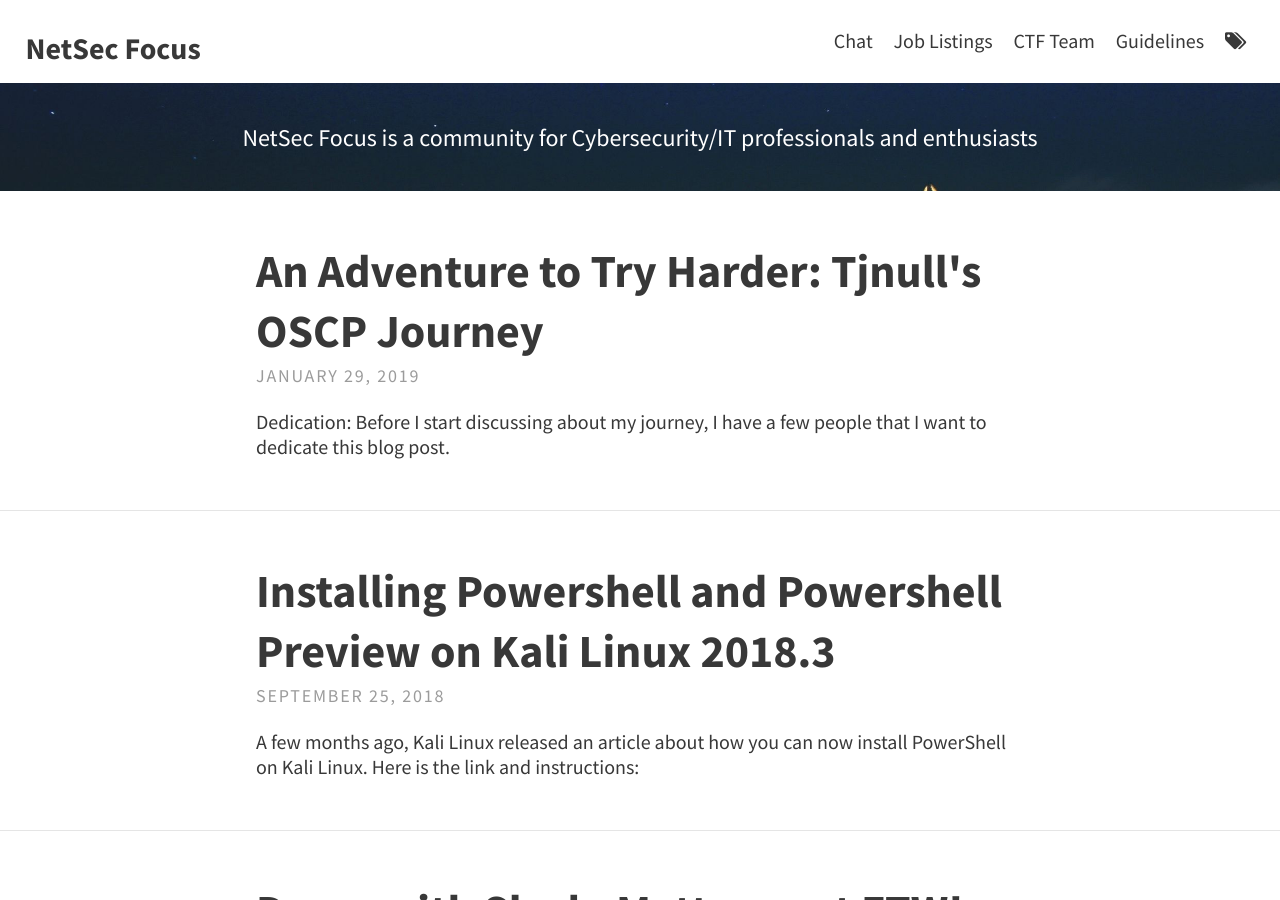
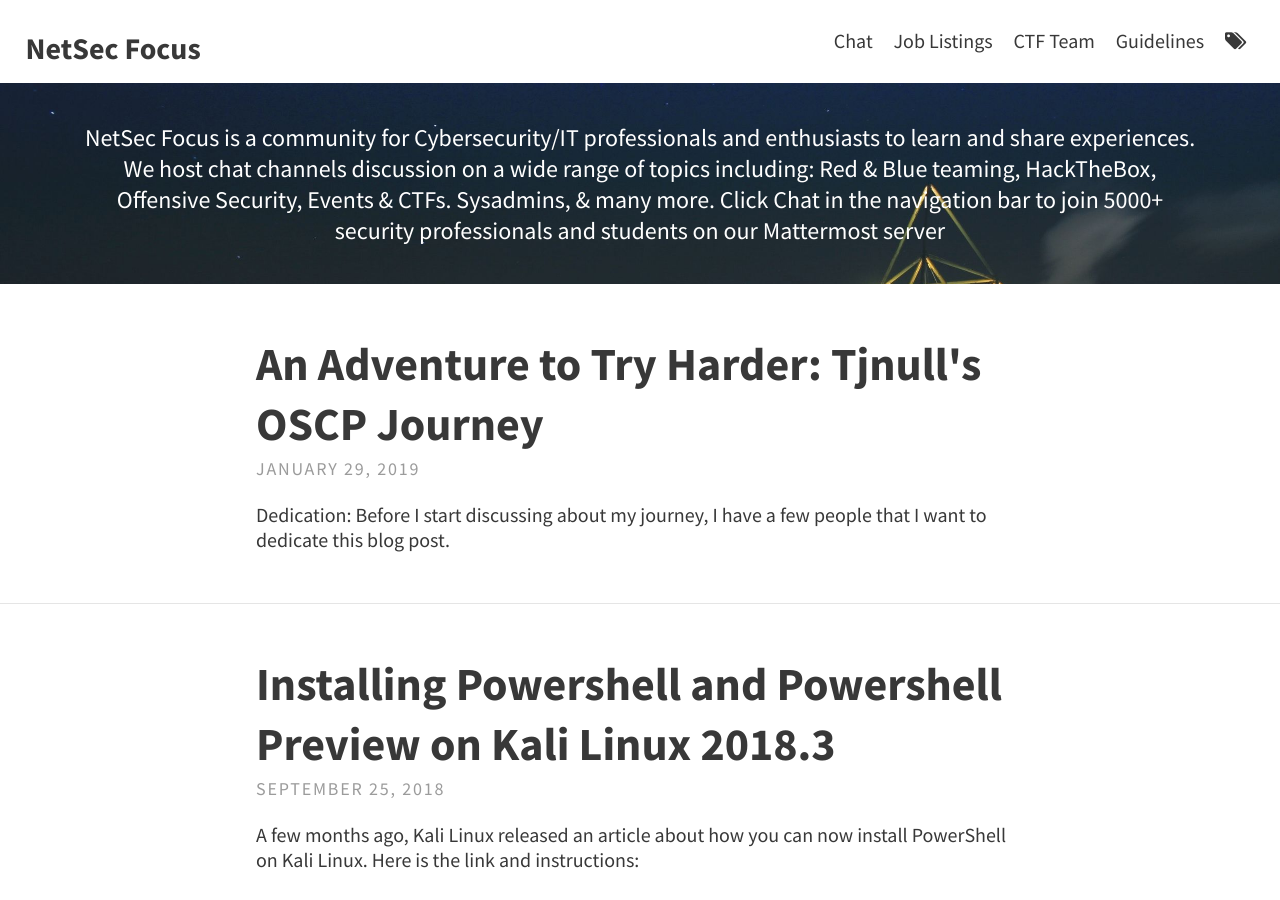
Before and after one commit to NetSec-Focus/netsec-focus.github.io, a Jekyll site: the page built from index.html, in a window 1280 px wide and 900 px high. Built offline with Jekyll 4.4.1, drawn with Linux system fonts in a browser that asks for light colours; the list of posts is cut into pages by our own code.

Commit message:
Update _config.yml

```diff
--- a/_config.yml
+++ b/_config.yml
@@ -15,8 +15,7 @@ theme_settings:
   gravatar: # Email MD5 hash
 
   # Header and footer text
-  header_text: "NetSec Focus is a community for Cybersecurity/IT professionals and enthusiasts"
-  #to learn and share experiences We host chat channels discussion on a wide range of topics including: Red & Blue teaming, HackTheBox, Offensive Security, Events & CTFs. Sysadmins, & many more. Click 'Chat' in the navigation bar to join 5000+ security professionals and students on our Mattermost server
+  header_text: "NetSec Focus is a community for Cybersecurity/IT professionals and enthusiasts to learn and share experiences. We host chat channels discussion on a wide range of topics including: Red & Blue teaming, HackTheBox, Offensive Security, Events & CTFs. Sysadmins, & many more. Click Chat in the navigation bar to join 5000+ security professionals and students on our Mattermost server"
   header_text_feature_image: assets/img/pexels/triangular.jpeg
   footer_text: >
 
```
